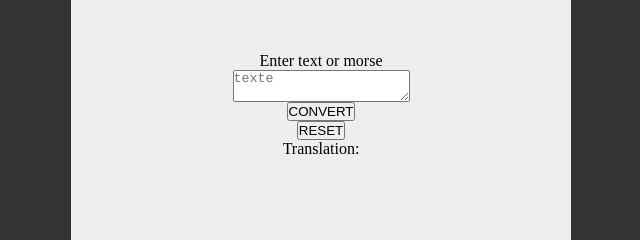
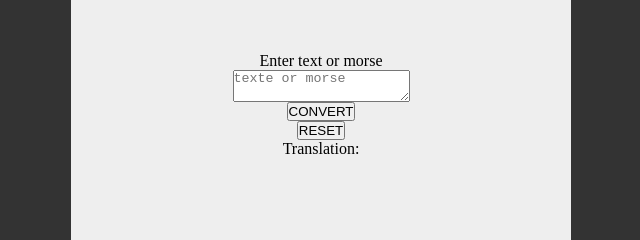
Before and after one commit to driss292/doYouSpeakMorse, a plain HTML site: page index.html in a window 1280 px wide. Shown: the part 295-535 px from the top of the page, 319-959 px from the left. Drawn offline with Linux system fonts and the light colour scheme.

Commit message:
update placeholder

```diff
--- a/index.html
+++ b/index.html
@@ -10,7 +10,7 @@
     <body>
         <div class="container">
             <label for="inputText">Enter text or morse</label>
-            <textarea id="inputText" placeholder="texte"></textarea>
+            <textarea id="inputText" placeholder="texte or morse"></textarea>
             <button type="button" class="convert">CONVERT</button>
             <button type="button" class="reset">RESET</button>
             <p>Translation: <span id="outputText"></span></p>
```
